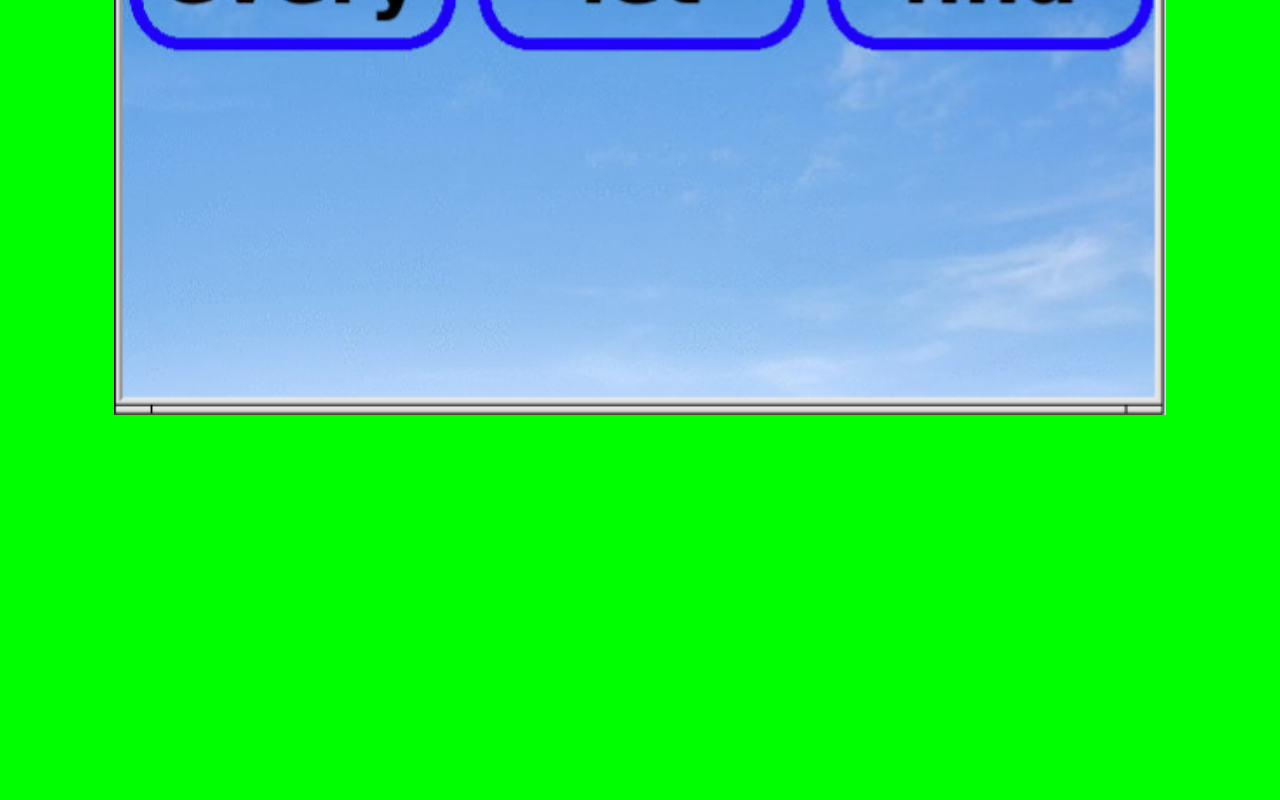
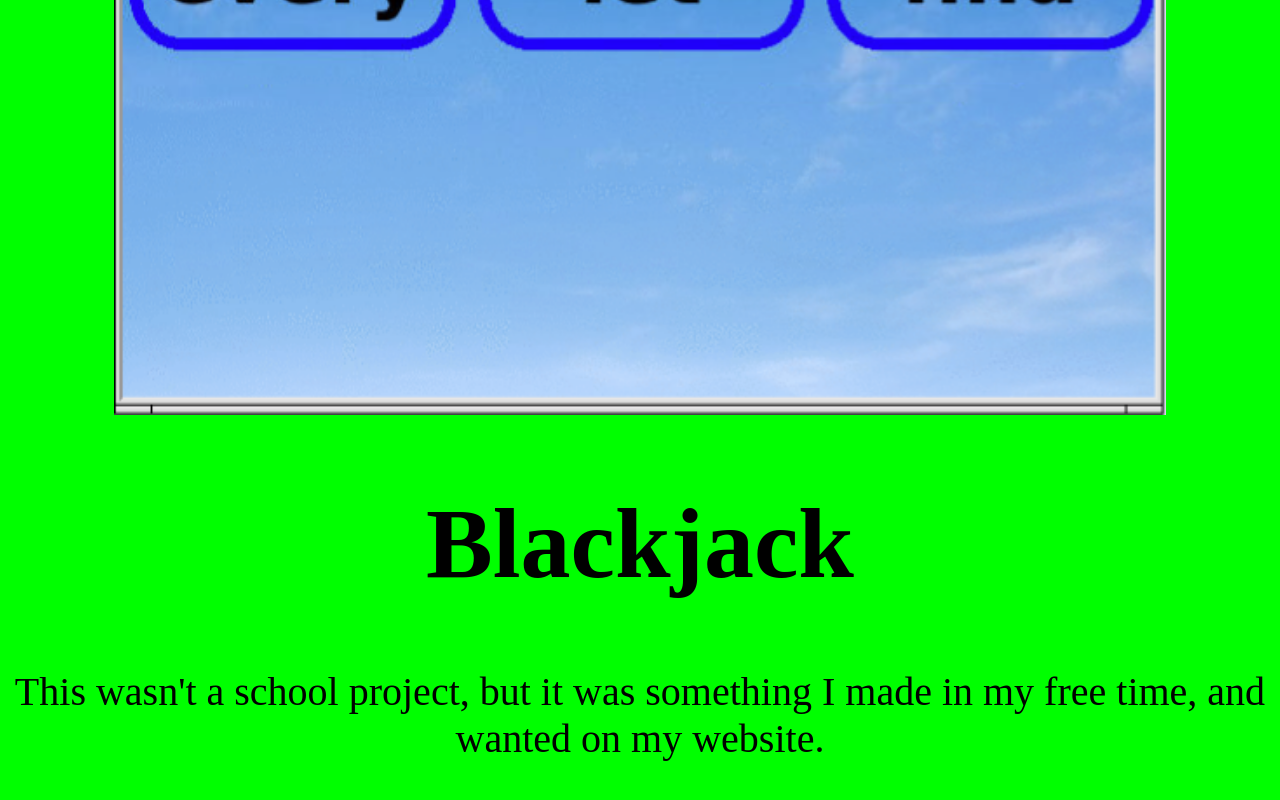
Before and after one commit to nolanflores/apcsp2021, a plain HTML site: page portfolio.html in a window 1280 px wide. Shown: the part 2162-2962 px from the top of the page. Before the commit the page ends 2589 px from the top, so only its background shows below. Drawn offline with Linux system fonts and the light colour scheme; grey boxes are pictures that could not be loaded.

Commit message:
Update portfolio.html

```diff
--- a/portfolio.html
+++ b/portfolio.html
@@ -15,5 +15,8 @@
     <h1 style="font-size:100px;"><center>Here's our Second project!</center></h1>
     <center><p style ="font-size:40px">For this project we had to make a game. My group and I made a game that has you practice typing. You get three random words to type, one by one, for each one you type correctly, you get a point. However if you get one wrong, it deducts a point. This is all accompanied by clouds around the word that go up and down with the generation of words.</p></center>
     <center><img src="wordskies.png" height="750"></center>
+    <h1 style="font-size:100px;"><center>Blackjack</center></h1>
+    <center><p style ="font-size:40px">This wasn't a school project, but it was something I made in my free time, and wanted on my website.</p></center>
+    <center><iframe src="https://trinket.io/embed/python/2815db6016" width="100%" height="356" frameborder="0" marginwidth="0" marginheight="0" allowfullscreen></iframe></center>
 	  </body>
 	</html>
```
